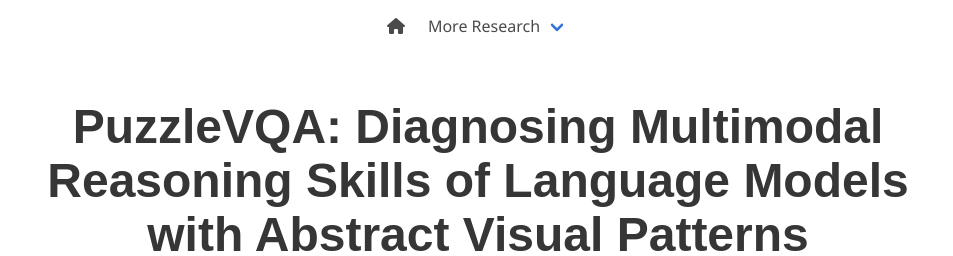
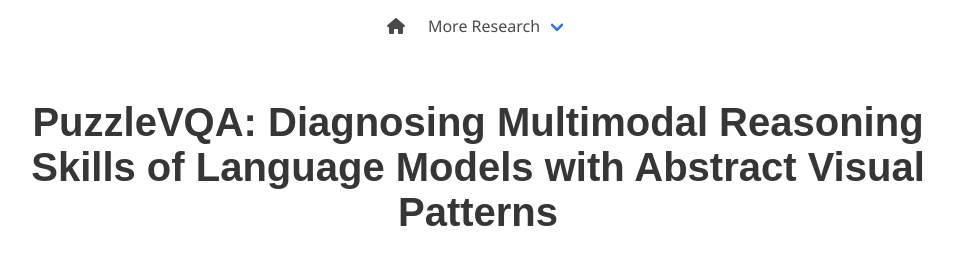
Before and after one commit to PuzzleVQA/puzzlevqa.github.io, a plain HTML site: page index.html in a window 1280 px wide. Shown: the top 256 px of the page, without its empty margins (162-1115 px from the left). Drawn offline with nearby package versions, Linux system fonts and the light colour scheme; some icons are missing; a web font is replaced by a local one.

Commit message:
Minor update in title size and author block

```diff
--- a/index.html
+++ b/index.html
@@ -92,7 +92,7 @@
         <div class="container is-max-desktop">
           <div class="columns is-centered">
             <div class="column has-text-centered">
-              <h1 class="title is-1 publication-title">
+              <h1 class="title is-2 publication-title">
                 PuzzleVQA: Diagnosing Multimodal Reasoning Skills of Language
                 Models with Abstract Visual Patterns
               </h1>
@@ -126,7 +126,7 @@
                   Design</span
                 >
                 <span class="author-block"
-                  ><sup>2</sup>DAMO Academy, Alibaba Group,
+                  ><sup>2</sup>DAMO Academy, Alibaba Group
                 </span>
               </div>
 
```
